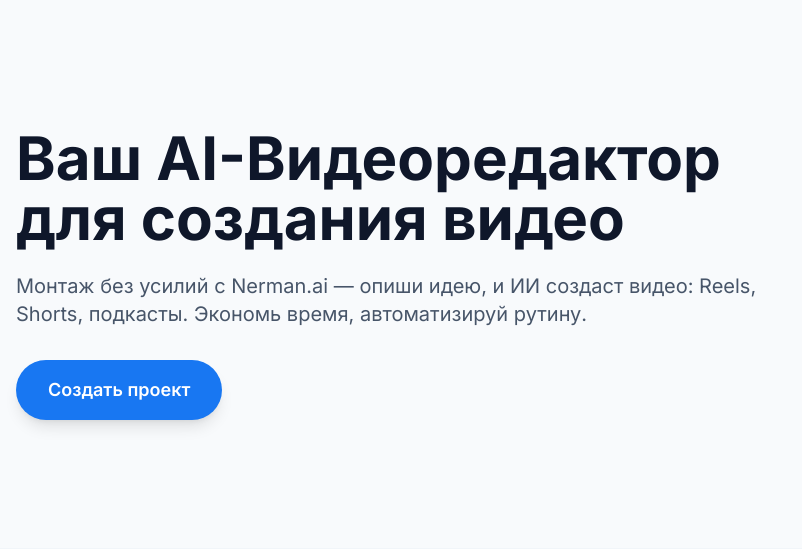
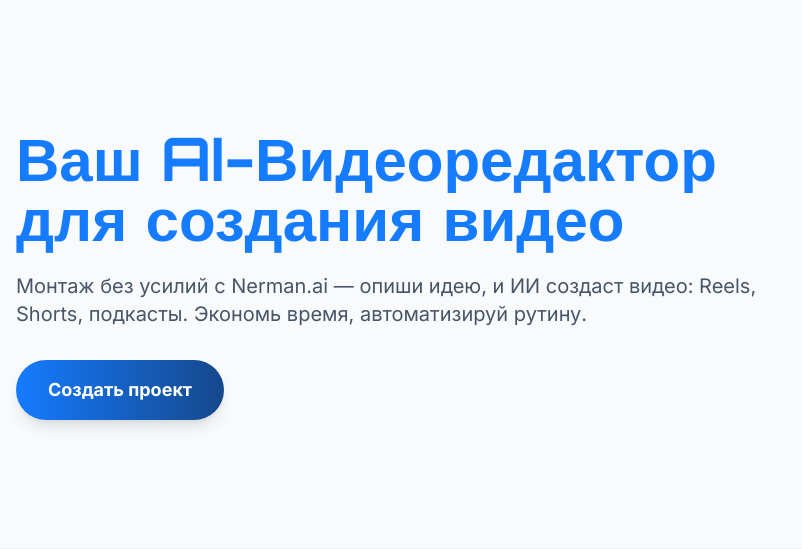
Before and after one commit to muhamedovamahfuza-lab/Nerman_Ai, a Django app: page /ru/ in a window 1280 px wide; the page is wider, and only the part inside the window is pictured. Shown: the part 129-678 px from the top of that part, without its empty margins (0-802 px from the left). Run offline with Django 5.2, Linux system fonts and the light colour scheme; some libraries are stand-ins or nearby versions.

Commit message:
header main

```diff
--- a/templates/public/about.html
+++ b/templates/public/about.html
@@ -2,7 +2,7 @@
 
 {% block content %}
 <div class="container mx-auto px-4 py-20 max-w-4xl">
-    <h1 class="text-5xl font-bold mb-6">О <span class="gradient-text">NERMAN.AI</span></h1>
+    <h1 class="text-5xl font-bold mb-6 font-orbitron">О <span class="gradient-text">NERMAN.AI</span></h1>
     <div class="space-y-6 text-lg text-gray-300">
         <p>NERMAN.AI - это передовая платформа искусственного интеллекта, созданная для того, чтобы сделать AI доступным
             и полезным для бизнеса любого размера.</p>
--- a/templates/public/contact.html
+++ b/templates/public/contact.html
@@ -2,7 +2,8 @@
 
 {% block content %}
 <div class="container mx-auto px-4 py-20 max-w-2xl">
-    <h1 class="text-5xl font-bold text-center mb-12"><span class="gradient-text">Свяжитесь</span> с нами</h1>
+    <h1 class="text-5xl font-bold text-center mb-12 font-orbitron"><span class="gradient-text">Свяжитесь</span> с нами
+    </h1>
 
     <div class="card">
         <form method="post">
--- a/templates/public/home.html
+++ b/templates/public/home.html
@@ -5,7 +5,7 @@
 <section class="relative overflow-hidden py-20 md:py-32">
     <div class="container mx-auto px-4">
         <div class="max-w-3xl">
-            <h1 class="text-4xl md:text-6xl font-bold mb-6 text-slate-900 leading-tight">
+            <h1 class="text-4xl md:text-6xl font-bold mb-6 text-[#157BFF] font-orbitron leading-tight">
                 Ваш AI-Видеоредактор для создания видео
             </h1>
             <p class="text-lg md:text-xl text-slate-600 mb-8 leading-relaxed">
@@ -14,8 +14,7 @@
             </p>
             <div>
                 <a href="{% url 'register' %}"
-                    class="inline-block px-8 py-4 text-lg font-semibold text-white rounded-full transition-all hover:scale-105 shadow-lg hover:shadow-xl"
-                    style="background-color: #1877F2;">
+                    class="inline-block px-8 py-4 text-lg font-bold text-white rounded-full transition-all hover:scale-105 shadow-lg hover:shadow-xl bg-gradient-to-r from-[#157BFF] to-[#15488B]">
                     Создать проект
                 </a>
             </div>
--- a/templates/public/pricing.html
+++ b/templates/public/pricing.html
@@ -2,7 +2,8 @@
 
 {% block content %}
 <div class="container mx-auto px-4 py-20">
-    <h1 class="text-5xl font-bold text-center mb-12">Выберите свой <span class="gradient-text">тарif</span></h1>
+    <h1 class="text-5xl font-bold text-center mb-12 font-orbitron">Выберите свой <span
+            class="gradient-text">тарif</span></h1>
 
     <div class="grid md:grid-cols-3 gap-8 max-w-6xl mx-auto">
         {% for plan in plans %}
--- a/templates/public/product.html
+++ b/templates/public/product.html
@@ -2,7 +2,8 @@
 
 {% block content %}
 <div class="container mx-auto px-4 py-20">
-    <h1 class="text-5xl font-bold mb-6">AI-платформа для <span class="gradient-text">современного бизнеса</span></h1>
+    <h1 class="text-5xl font-bold mb-6 font-orbitron">AI-платформа для <span class="gradient-text">современного
+            бизнеса</span></h1>
     <p class="text-xl text-slate-500 max-w-3xl mb-12">NERMAN.AI объединяет мощность искусственного интеллекта с
         простотой
         использования</p>
```
